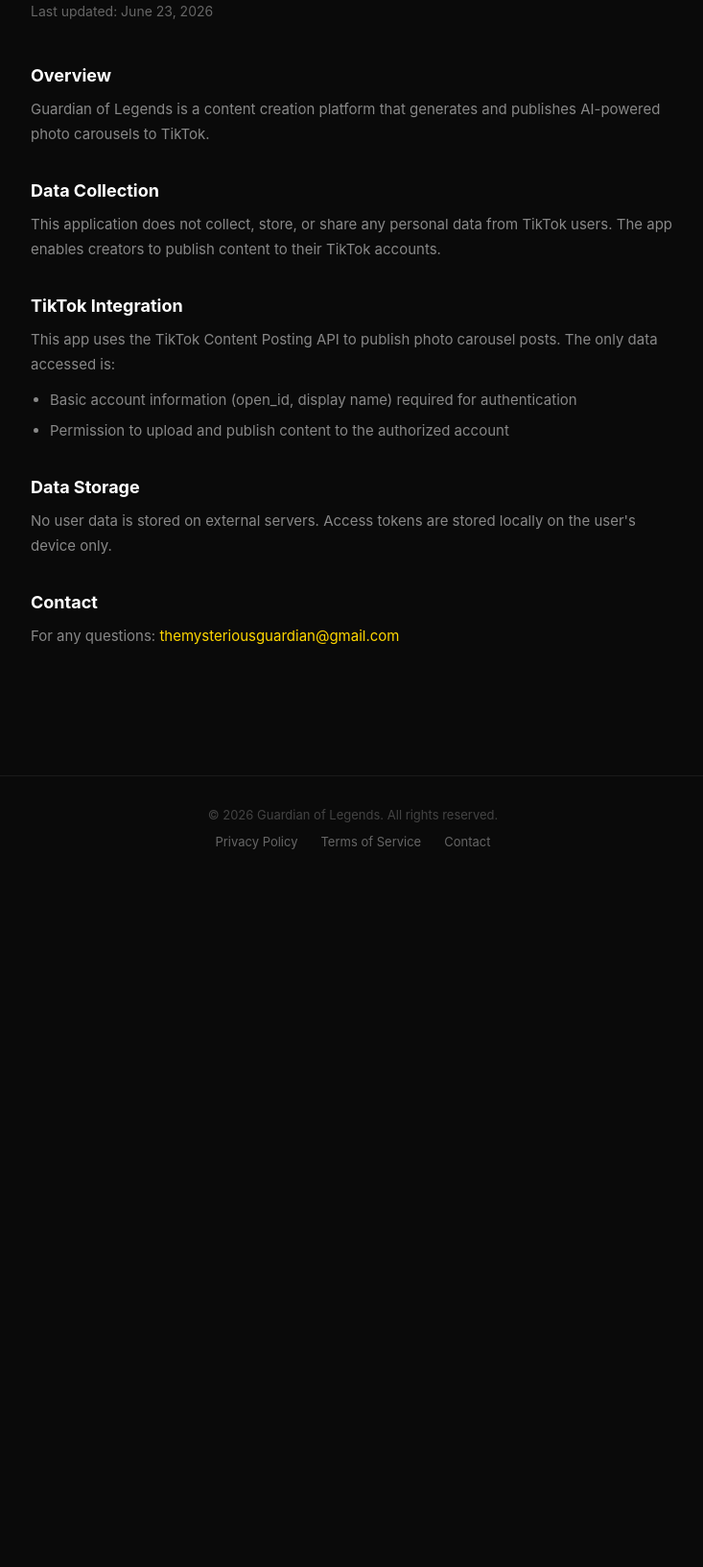
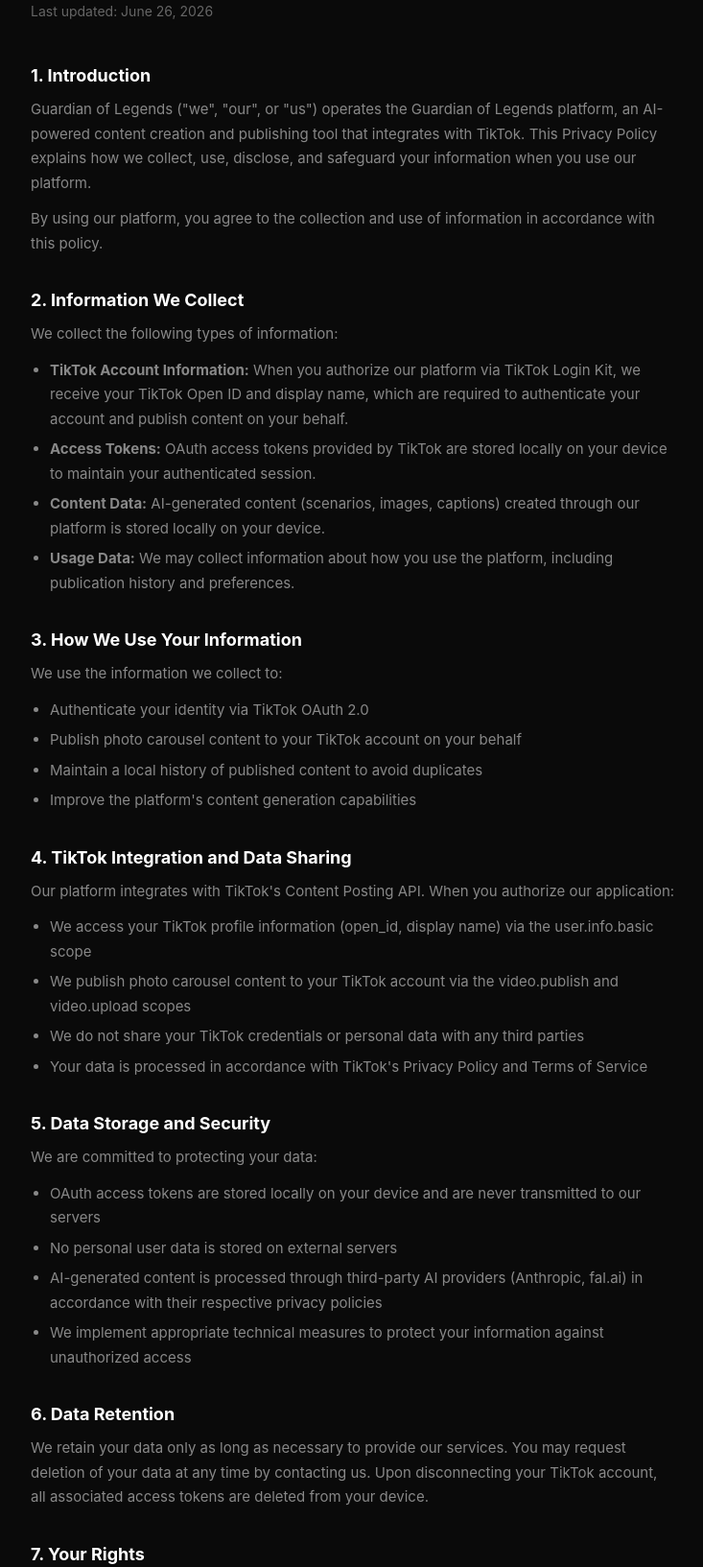
Before and after one commit to AlexisSerreMUA/guardian-of-legends, a plain HTML site: page privacy.html in a window 1280 px wide. Shown: the part 166-1799 px from the top of the page at 96% size, without its empty margins (272-1005 px from the left). Before the commit the page ends 1083 px from the top, so only its background shows below. Drawn offline with Linux system fonts and the light colour scheme.

Commit message:
Update privacy.html

```diff
--- a/privacy.html
+++ b/privacy.html
@@ -35,26 +35,79 @@
 
   <div class="content">
     <h1>Privacy Policy</h1>
-    <div class="date">Last updated: June 23, 2026</div>
+    <div class="date">Last updated: June 26, 2026</div>
 
-    <h2>Overview</h2>
-    <p>Guardian of Legends is a content creation platform that generates and publishes AI-powered photo carousels to TikTok.</p>
+    <h2>1. Introduction</h2>
+    <p>Guardian of Legends ("we", "our", or "us") operates the Guardian of Legends platform, an AI-powered content creation and publishing tool that integrates with TikTok. This Privacy Policy explains how we collect, use, disclose, and safeguard your information when you use our platform.</p>
+    <p>By using our platform, you agree to the collection and use of information in accordance with this policy.</p>
 
-    <h2>Data Collection</h2>
-    <p>This application does not collect, store, or share any personal data from TikTok users. The app enables creators to publish content to their TikTok accounts.</p>
-
-    <h2>TikTok Integration</h2>
-    <p>This app uses the TikTok Content Posting API to publish photo carousel posts. The only data accessed is:</p>
+    <h2>2. Information We Collect</h2>
+    <p>We collect the following types of information:</p>
     <ul>
-      <li>Basic account information (open_id, display name) required for authentication</li>
-      <li>Permission to upload and publish content to the authorized account</li>
+      <li><strong>TikTok Account Information:</strong> When you authorize our platform via TikTok Login Kit, we receive your TikTok Open ID and display name, which are required to authenticate your account and publish content on your behalf.</li>
+      <li><strong>Access Tokens:</strong> OAuth access tokens provided by TikTok are stored locally on your device to maintain your authenticated session.</li>
+      <li><strong>Content Data:</strong> AI-generated content (scenarios, images, captions) created through our platform is stored locally on your device.</li>
+      <li><strong>Usage Data:</strong> We may collect information about how you use the platform, including publication history and preferences.</li>
     </ul>
 
-    <h2>Data Storage</h2>
-    <p>No user data is stored on external servers. Access tokens are stored locally on the user's device only.</p>
+    <h2>3. How We Use Your Information</h2>
+    <p>We use the information we collect to:</p>
+    <ul>
+      <li>Authenticate your identity via TikTok OAuth 2.0</li>
+      <li>Publish photo carousel content to your TikTok account on your behalf</li>
+      <li>Maintain a local history of published content to avoid duplicates</li>
+      <li>Improve the platform's content generation capabilities</li>
+    </ul>
 
-    <h2>Contact</h2>
-    <p>For any questions: <a href="mailto:themysteriousguardian@gmail.com">themysteriousguardian@gmail.com</a></p>
+    <h2>4. TikTok Integration and Data Sharing</h2>
+    <p>Our platform integrates with TikTok's Content Posting API. When you authorize our application:</p>
+    <ul>
+      <li>We access your TikTok profile information (open_id, display name) via the user.info.basic scope</li>
+      <li>We publish photo carousel content to your TikTok account via the video.publish and video.upload scopes</li>
+      <li>We do not share your TikTok credentials or personal data with any third parties</li>
+      <li>Your data is processed in accordance with TikTok's Privacy Policy and Terms of Service</li>
+    </ul>
+
+    <h2>5. Data Storage and Security</h2>
+    <p>We are committed to protecting your data:</p>
+    <ul>
+      <li>OAuth access tokens are stored locally on your device and are never transmitted to our servers</li>
+      <li>No personal user data is stored on external servers</li>
+      <li>AI-generated content is processed through third-party AI providers (Anthropic, fal.ai) in accordance with their respective privacy policies</li>
+      <li>We implement appropriate technical measures to protect your information against unauthorized access</li>
+    </ul>
+
+    <h2>6. Data Retention</h2>
+    <p>We retain your data only as long as necessary to provide our services. You may request deletion of your data at any time by contacting us. Upon disconnecting your TikTok account, all associated access tokens are deleted from your device.</p>
+
+    <h2>7. Your Rights</h2>
+    <p>Depending on your location, you may have the following rights regarding your personal data:</p>
+    <ul>
+      <li>The right to access your personal data</li>
+      <li>The right to correct inaccurate data</li>
+      <li>The right to request deletion of your data</li>
+      <li>The right to withdraw consent at any time</li>
+      <li>The right to data portability</li>
+    </ul>
+
+    <h2>8. Third-Party Services</h2>
+    <p>Our platform uses the following third-party services:</p>
+    <ul>
+      <li><strong>TikTok for Developers:</strong> For OAuth authentication and content publishing</li>
+      <li><strong>Anthropic (Claude AI):</strong> For AI-generated content scenarios</li>
+      <li><strong>fal.ai:</strong> For AI-generated images</li>
+      <li><strong>GitHub:</strong> For temporary image hosting during the publishing process</li>
+    </ul>
+    <p>These services have their own privacy policies and we encourage you to review them.</p>
+
+    <h2>9. Children's Privacy</h2>
+    <p>Our platform is not directed to individuals under the age of 13. We do not knowingly collect personal information from children under 13. If you become aware that a child has provided us with personal information, please contact us immediately.</p>
+
+    <h2>10. Changes to This Policy</h2>
+    <p>We may update this Privacy Policy from time to time. We will notify you of any changes by posting the new Privacy Policy on this page and updating the "Last updated" date.</p>
+
+    <h2>11. Contact Us</h2>
+    <p>If you have any questions about this Privacy Policy or our data practices, please contact us at: <a href="mailto:themysteriousguardian@gmail.com">themysteriousguardian@gmail.com</a></p>
   </div>
 
   <footer>
```
